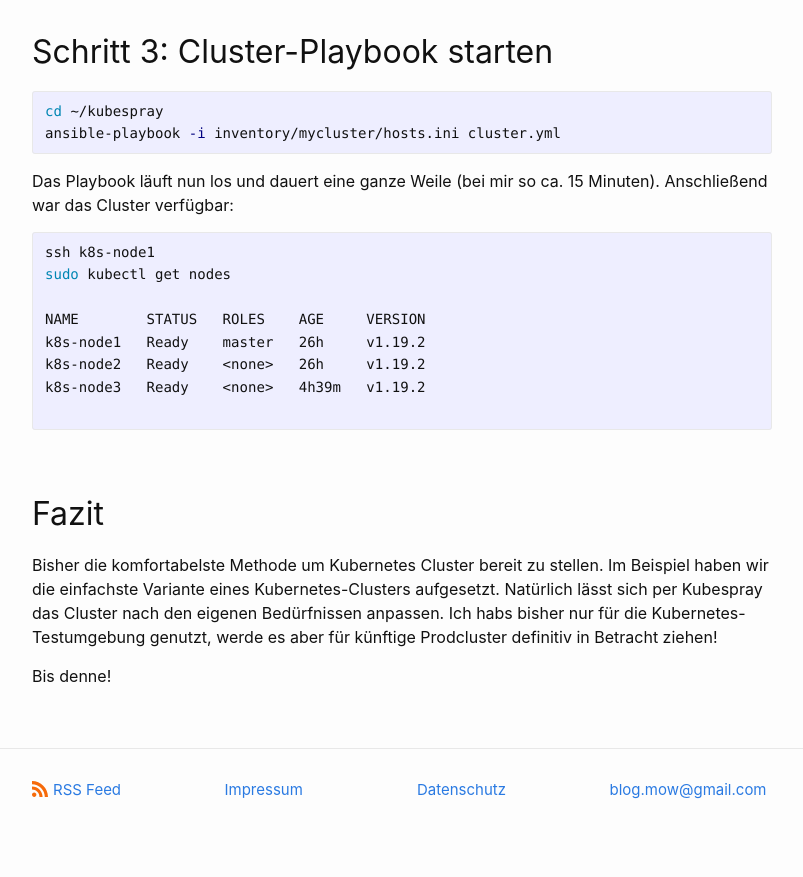
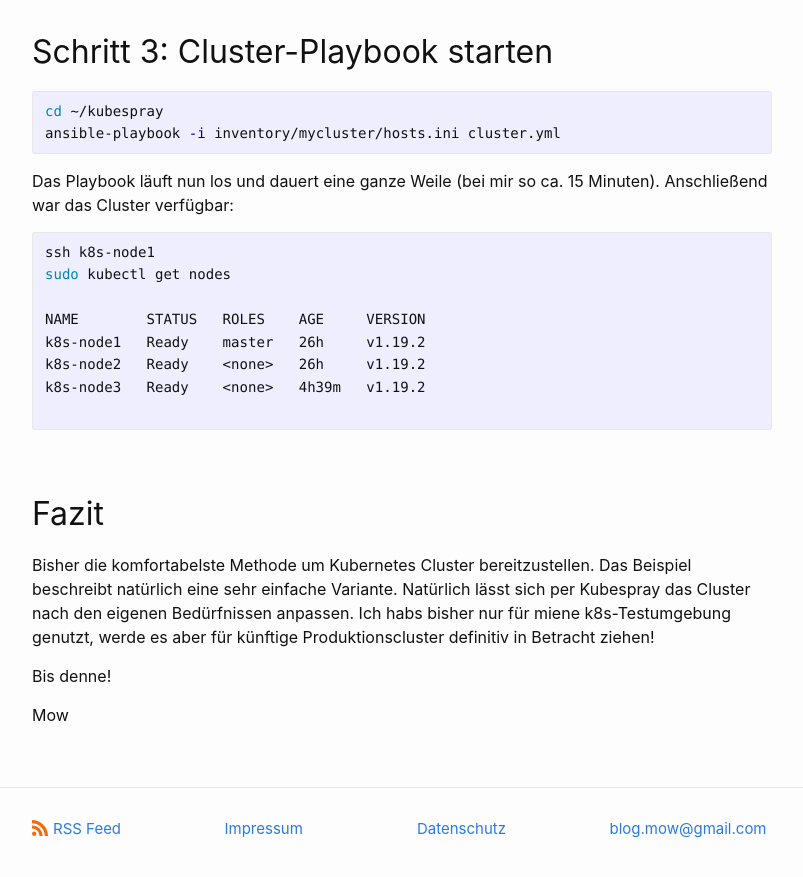
Before and after one commit to dermow/staging, a Jekyll site: the page built from _posts/2021-04-27-kubespray.markdown, in a window 1280 px wide and 900 px high, scrolled down 1907 px. Shown: the top 877 px of the window, without its empty margins (238-1041 px from the left). Built offline with Jekyll 4.4.1, drawn with Linux system fonts in a browser that asks for light colours; comment, search, counter and statistics services are not loaded.

Commit message:
Update 2021-04-27-kubespray.markdown

```diff
--- a/_posts/2021-04-27-kubespray.markdown
+++ b/_posts/2021-04-27-kubespray.markdown
@@ -94,6 +94,8 @@ k8s-node3   Ready    <none>   4h39m   v1.19.2
 
 ## Fazit
 
-Bisher die komfortabelste Methode um Kubernetes Cluster bereit zu stellen. Im Beispiel haben wir die einfachste Variante eines Kubernetes-Clusters aufgesetzt. Natürlich lässt sich per Kubespray das Cluster nach den eigenen Bedürfnissen anpassen. Ich habs bisher nur für die Kubernetes-Testumgebung genutzt, werde es aber für künftige Prodcluster definitiv in Betracht ziehen!
+Bisher die komfortabelste Methode um Kubernetes Cluster bereitzustellen. Das Beispiel beschreibt natürlich eine sehr einfache Variante. Natürlich lässt sich per Kubespray das Cluster nach den eigenen Bedürfnissen anpassen. Ich habs bisher nur für miene k8s-Testumgebung genutzt, werde es aber für künftige Produktionscluster definitiv in Betracht ziehen!
 
 Bis denne!
+
+Mow
```
